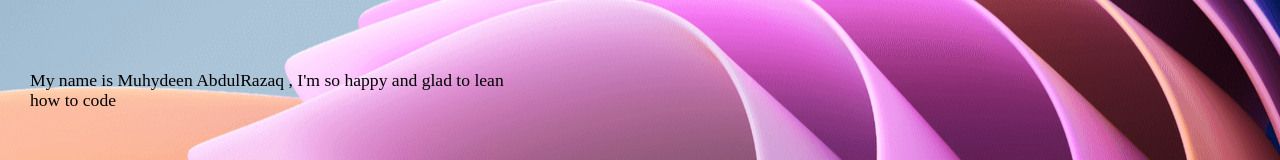
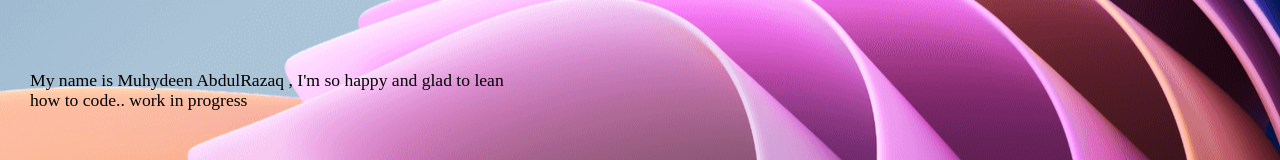
Before and after one commit to Kilobyte0/my-website, a plain HTML site: page index.html in a window 1280 px wide. Shown: the part 253-413 px from the top of the page. Drawn offline with Linux system fonts and the light colour scheme.

Commit message:
work in progress

```diff
--- a/index.html
+++ b/index.html
@@ -19,7 +19,7 @@
 
 
         <h2>WELCOME</h2>
-        <p>My name is Muhydeen AbdulRazaq , I'm so happy and glad to lean how to code</p>
+        <p>My name is Muhydeen AbdulRazaq , I'm so happy and glad to lean how to code.. work in progress</p>
     </section>
     <div class="text">
 
```
